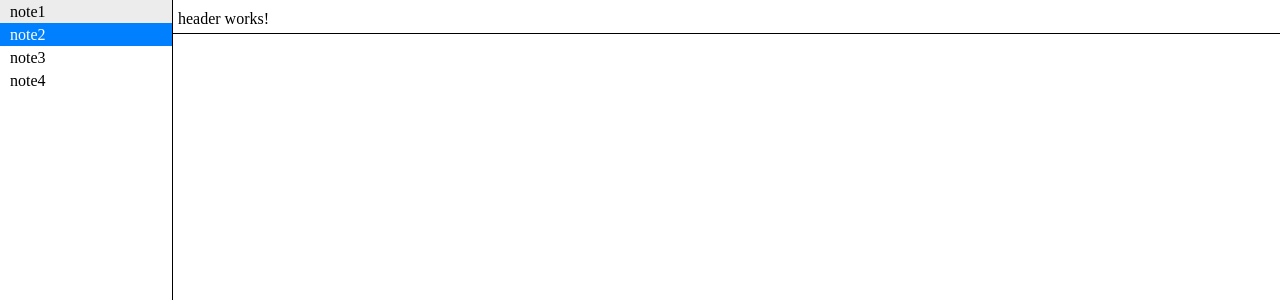
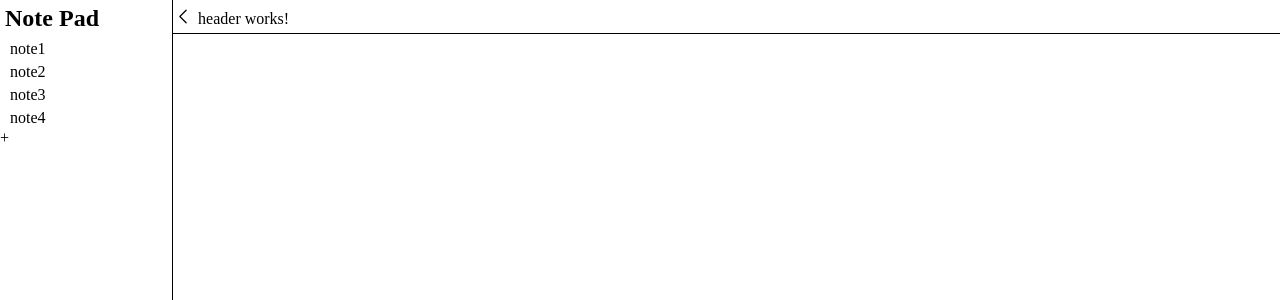
Before and after one commit to AdamFrenzen/NotepadWebApp, an Angular app: page / in a window 1280 px wide. Shown: the top 300 px of the page. Built offline with nearby package versions, Linux system fonts and the light colour scheme.

Commit message:
UI (new notes and sidebar open/close)

```diff
--- a/src/app/app.component.css
+++ b/src/app/app.component.css
@@ -6,6 +6,7 @@ body {
 
 aside {
   width: 200px;
+  border-right: 1px solid black;
 }
 
 .placeholder-name {
--- a/src/app/header/header.component.css
+++ b/src/app/header/header.component.css
@@ -1,4 +1,12 @@
+.wrapper {
+  display: flex
+}
+
 p {
   margin: 0;
   padding: 10px 5px 5px 5px
 }
+
+svg {
+  width: 20px;
+}
--- a/src/app/header/header.component.html
+++ b/src/app/header/header.component.html
@@ -1 +1,7 @@
-<p>header works!</p>
+<div class="wrapper">
+  <svg xmlns="http://www.w3.org/2000/svg" viewBox="0 0 24 24" fill="currentColor" class="w-6 h-6">
+    <path fill-rule="evenodd" d="M7.72 12.53a.75.75 0 010-1.06l7.5-7.5a.75.75 0 111.06 1.06L9.31 12l6.97 6.97a.75.75 0 11-1.06 1.06l-7.5-7.5z" clip-rule="evenodd" />
+  </svg>
+
+  <p>header works!</p>
+</div>
--- a/src/app/notes-list/notes-list.component.css
+++ b/src/app/notes-list/notes-list.component.css
@@ -6,8 +6,16 @@ ul {
   list-style-type: none;
   padding: 0;
   margin: 0;
-  border-right: 1px solid black;
   height: 100%;
+}
+
+span {
+  text-align: center;
+}
+
+h1 {
+  padding: 5px;
+  margin: 0;
 }
 
 li {
@@ -21,5 +29,5 @@ li:hover:not(.selected) {
 
 .selected {
   color: white;
-  background-color: #0080ff;
+  background-color: #1b8eff;
 }
--- a/src/app/notes-list/notes-list.component.html
+++ b/src/app/notes-list/notes-list.component.html
@@ -1,5 +1,8 @@
+<h1>Note Pad</h1>
+
 <ul>
   <li *ngFor="let note of notes; index as i" [ngClass]="{ 'selected': selected === i }" (click)="selected = i">
     {{ note.name }}
   </li>
+  <span (click)="addNote()">+</span>
 </ul>
--- a/src/app/notes-list/notes-list.component.ts
+++ b/src/app/notes-list/notes-list.component.ts
@@ -7,7 +7,7 @@ import { Component } from '@angular/core';
 })
 export class NotesListComponent {
 
-  public selected: number | null = 1
+  public selected: number | null = null
 
   notes = [{
     name: 'note1'
@@ -18,4 +18,9 @@ export class NotesListComponent {
   }, {
     name: 'note4'
   },]
+
+  addNote() {
+    this.notes.push({name: 'new'})
+  }
+
 }
```
